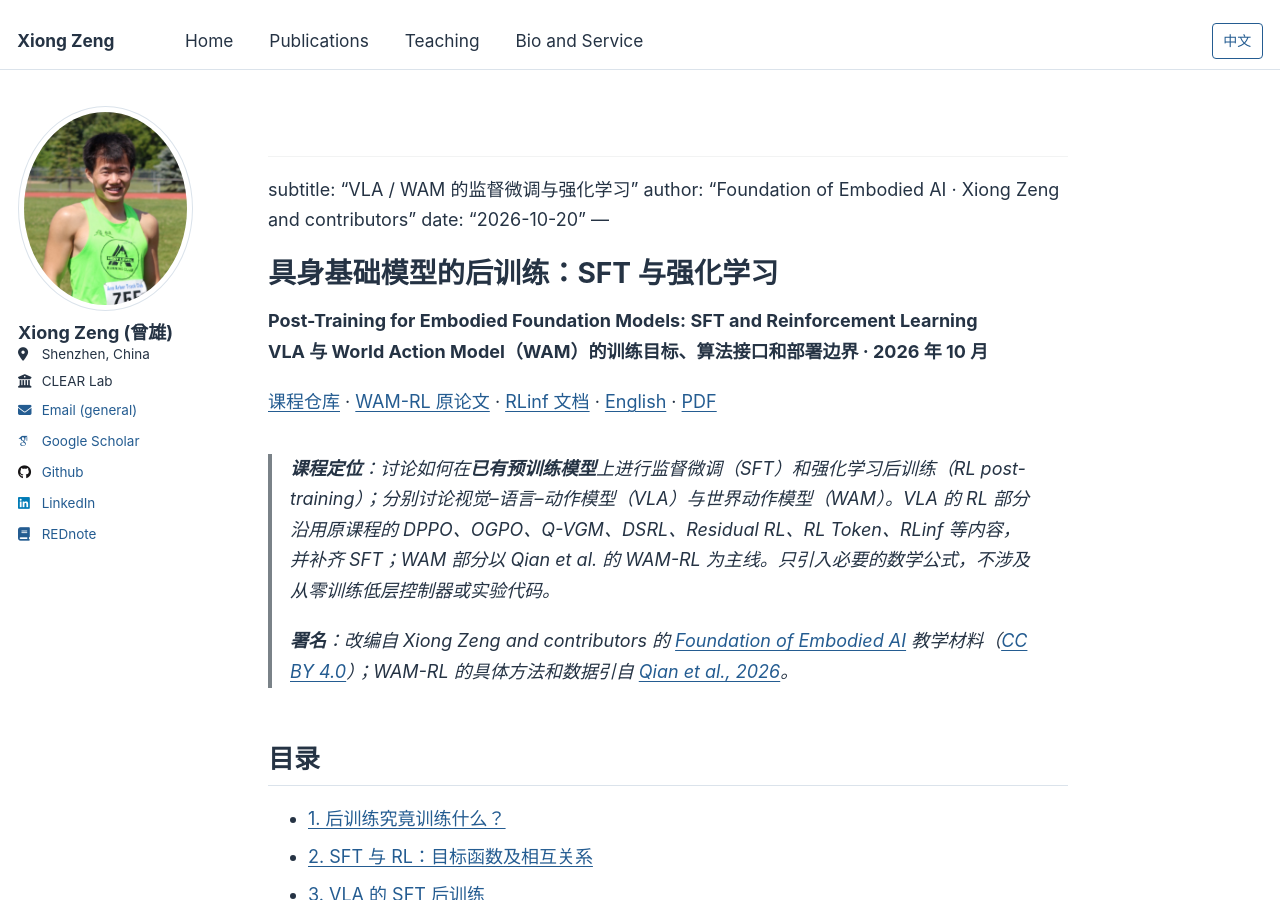
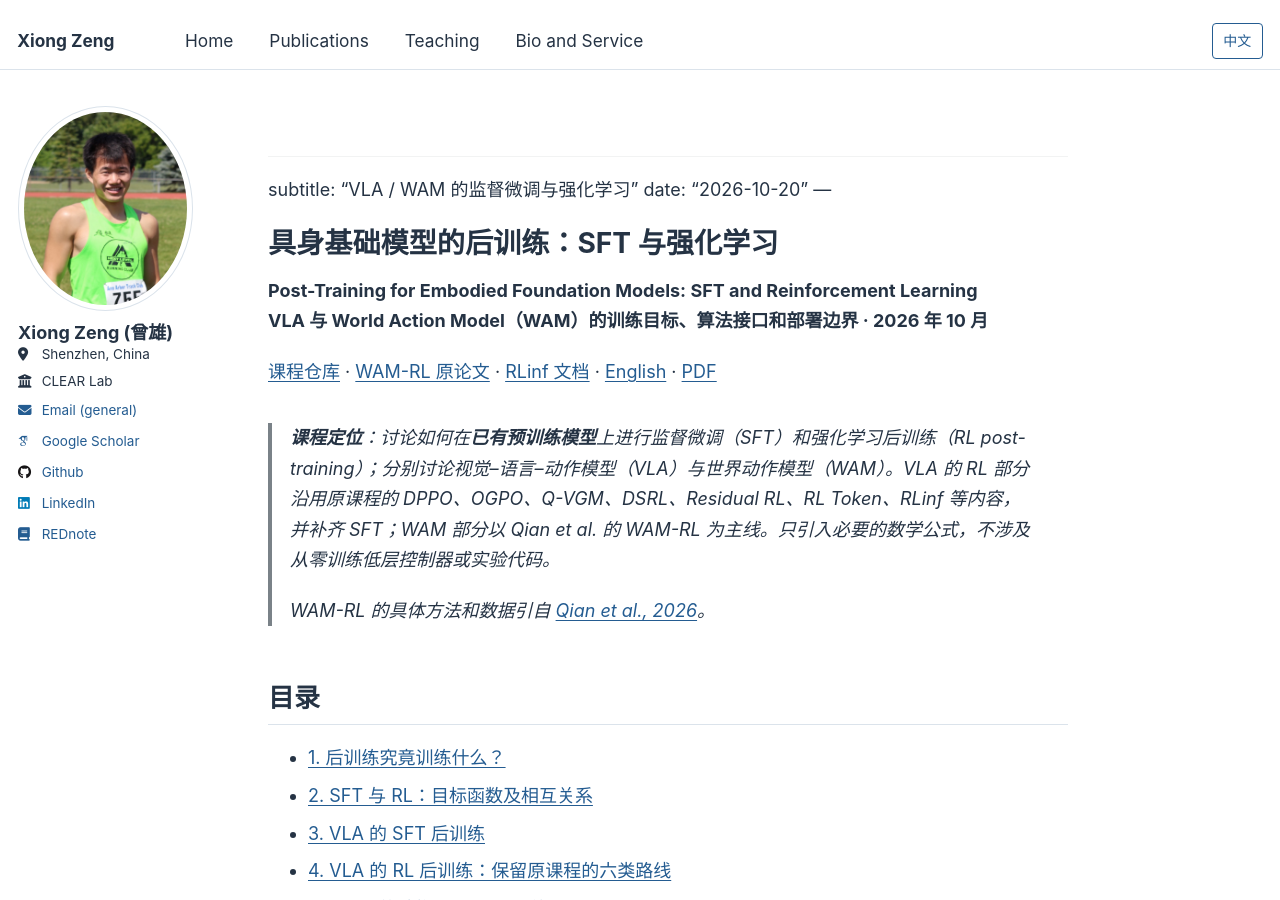
Before and after one commit to zengxiong111/zengxiong.github.io, a Jekyll site: the page built from files/RL_Post_Training_ZH.md, in a window 1280 px wide and 900 px high. Built offline with Jekyll 4.4.1, drawn with Linux system fonts in a browser that asks for light colours; some web fonts are replaced; our own code applies the rules of GitHub Pages for plain Markdown files.

Commit message:
Synchronize licensed bilingual course materials and PDF builds

```diff
--- a/files/RL_Post_Training_ZH.md
+++ b/files/RL_Post_Training_ZH.md
@@ -1,7 +1,6 @@
 
 ---
 subtitle: "VLA / WAM 的监督微调与强化学习"
-author: "Foundation of Embodied AI · Xiong Zeng and contributors"
 date: "2026-10-20"
 ---
 
@@ -15,7 +14,7 @@ date: "2026-10-20"
 > **课程定位**：讨论如何在**已有预训练模型**上进行监督微调（SFT）和强化学习后训练（RL post-training）；分别讨论视觉–语言–动作模型（VLA）与世界动作模型（WAM）。VLA 的 RL 部分沿用原课程的 DPPO、OGPO、Q-VGM、DSRL、Residual RL、RL Token、RLinf 等内容，并补齐 SFT；WAM 部分以 Qian et al. 的 WAM-RL 为主线。只引入必要的数学公式，不涉及从零训练低层控制器或实验代码。
 >
 >
-> **署名**：改编自 Xiong Zeng and contributors 的 [Foundation of Embodied AI](https://github.com/zengxiong111/Foundation_of_Embodied_AI) 教学材料（[CC BY 4.0](https://creativecommons.org/licenses/by/4.0/)）；WAM-RL 的具体方法和数据引自 [Qian et al., 2026](https://arxiv.org/abs/2606.17906)。
+> WAM-RL 的具体方法和数据引自 [Qian et al., 2026](https://arxiv.org/abs/2606.17906)。
 
 ## 目录
 
```
Also changed, not shown: files/RL_Post_Training_EN.md (+1 -2 lines), 2 other files.
